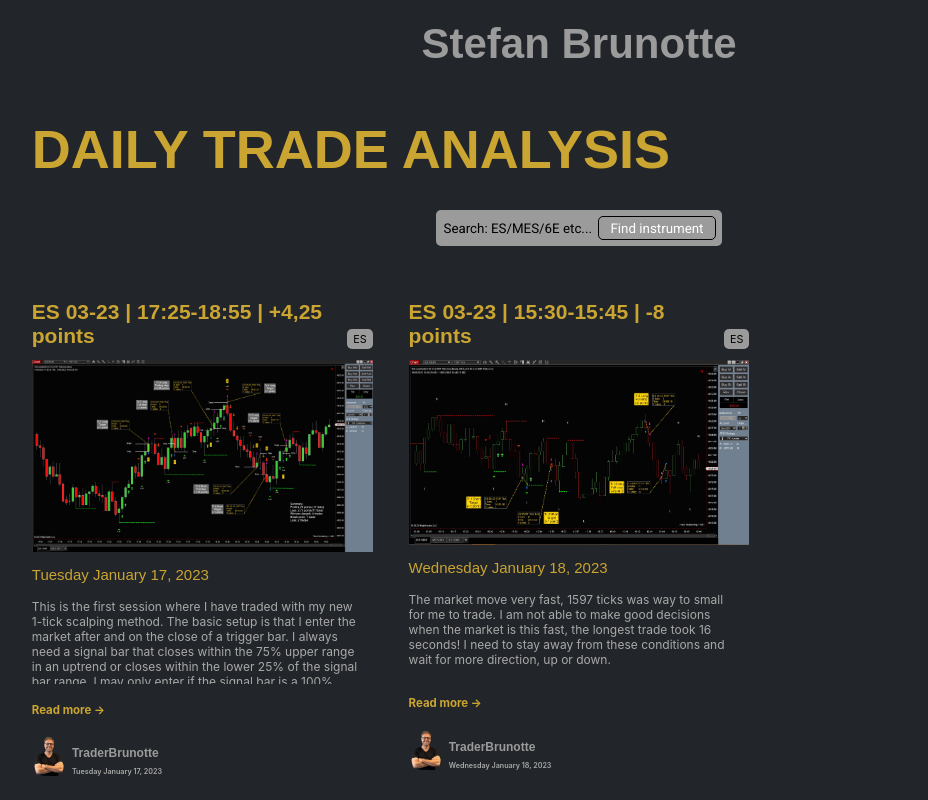
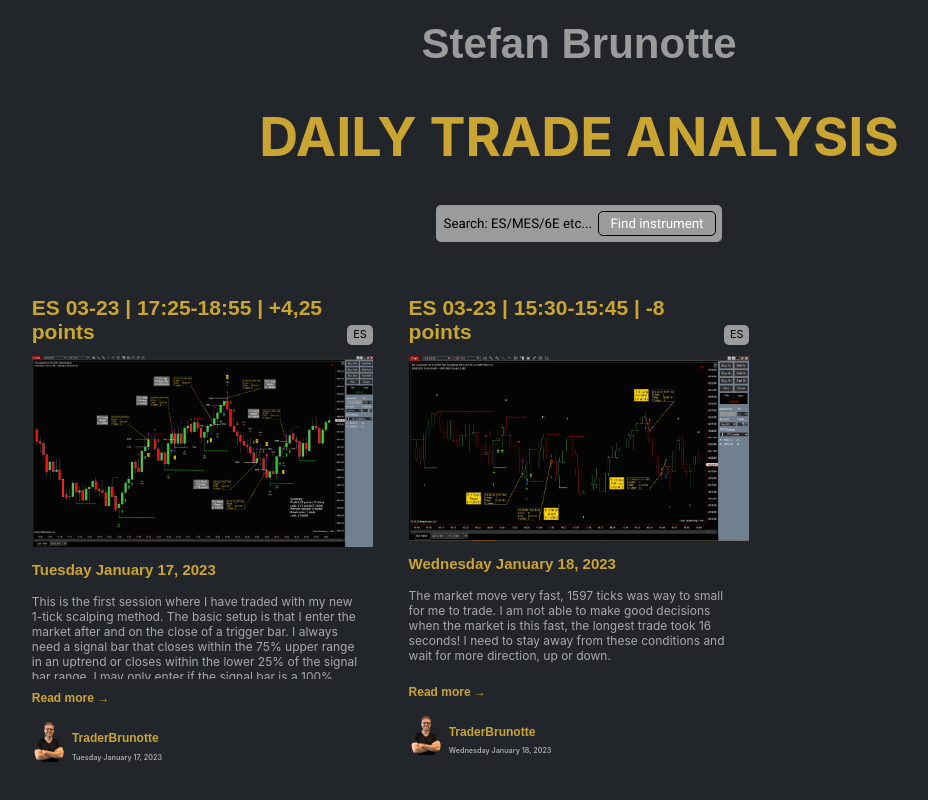
Before and after one commit to MrBrunotte/my-trade-analysis, a React (Create React App) app: page / in a window 1280 px wide. Shown: the whole page, without its empty margins (61-989 px from the left). Built offline with nearby package versions, Linux system fonts and the light colour scheme.

Commit message:
Style update

```diff
--- a/src/components/Home/Header/BlogList/BlogItem/index.jsx
+++ b/src/components/Home/Header/BlogList/BlogItem/index.jsx
@@ -41,17 +41,7 @@ const BlogItem = ({blog:{
       <Link className='' to={`/blog/${id}`}>
       <h5 className='tradingDate myh5'>{tradingDate}</h5>
       <p className='blogItem-description'>{tradeDescription}</p>
-      <h5>Read more<span> &#8594;</span></h5>
-      {/*<h4 className='myh6'>{summary}</h4>
-       <p className='blog-description'>{trade1}</p>
-      <p className='blog-description'>{trade2}</p>
-      <p className='blog-description'>{trade3}</p>
-      <p className='blog-description'>{trade4}</p>
-      <p className='blog-description'>{trade5}</p>
-      <p className='blog-description'>{trade6}</p>
-      <p className='blog-description'>{trade7}</p>
-      <p className='blog-description'>{trade8}</p>
-      <p className='blog-description'>{trade9}</p> */}
+      <h5 className='myh6 readMore'>Read more<span> &#8594;</span></h5>
       </Link>
 
       <footer>
--- a/src/components/Home/Header/BlogList/BlogItem/styleBlogItem.css
+++ b/src/components/Home/Header/BlogList/BlogItem/styleBlogItem.css
@@ -23,6 +23,7 @@
     font-size: 1rem;
     color: #a9a9a9;
   }
+
   /* .blogItem-description::before {
     position: absolute;
     content: '...';
@@ -69,3 +70,9 @@
     display: flex;
     align-items: flex-end;
   }
+  .myh6 { color:#caa532 }
+
+  .readMore:hover,
+  .blogItem-description:hover,
+  .tradingDate:hover {
+    font-weight: 500;}
--- a/src/components/Home/Header/index.jsx
+++ b/src/components/Home/Header/index.jsx
@@ -4,7 +4,7 @@ import './stylesHeader.css';
 const Header = () => (
     <header className='home-header'>
         <h2 className='myh2'>Stefan Brunotte</h2>
-        <h1 className='myh1'>Daily Trade Analysis</h1>
+        <h1 className='headerH1'>Daily Trade Analysis</h1>
     </header>
 );
 
--- a/src/components/Home/Header/stylesHeader.css
+++ b/src/components/Home/Header/stylesHeader.css
@@ -1,6 +1,9 @@
 .home-header {
     text-align: center;
 }
-.home-header h1 {
+.headerH1 {
     color: #caa532;
+    font-size: 4.5rem;
+    text-align: center;
+    text-transform: uppercase;
 }
--- a/src/pages/Blog/stylesBlog.css
+++ b/src/pages/Blog/stylesBlog.css
@@ -19,7 +19,6 @@
 .tradingDate {
     font-size: 1,1rem;
     color:#caa532;
-    font-weight: 500;
 }
 .blog-wrapper img {
     width: 100%;
```
